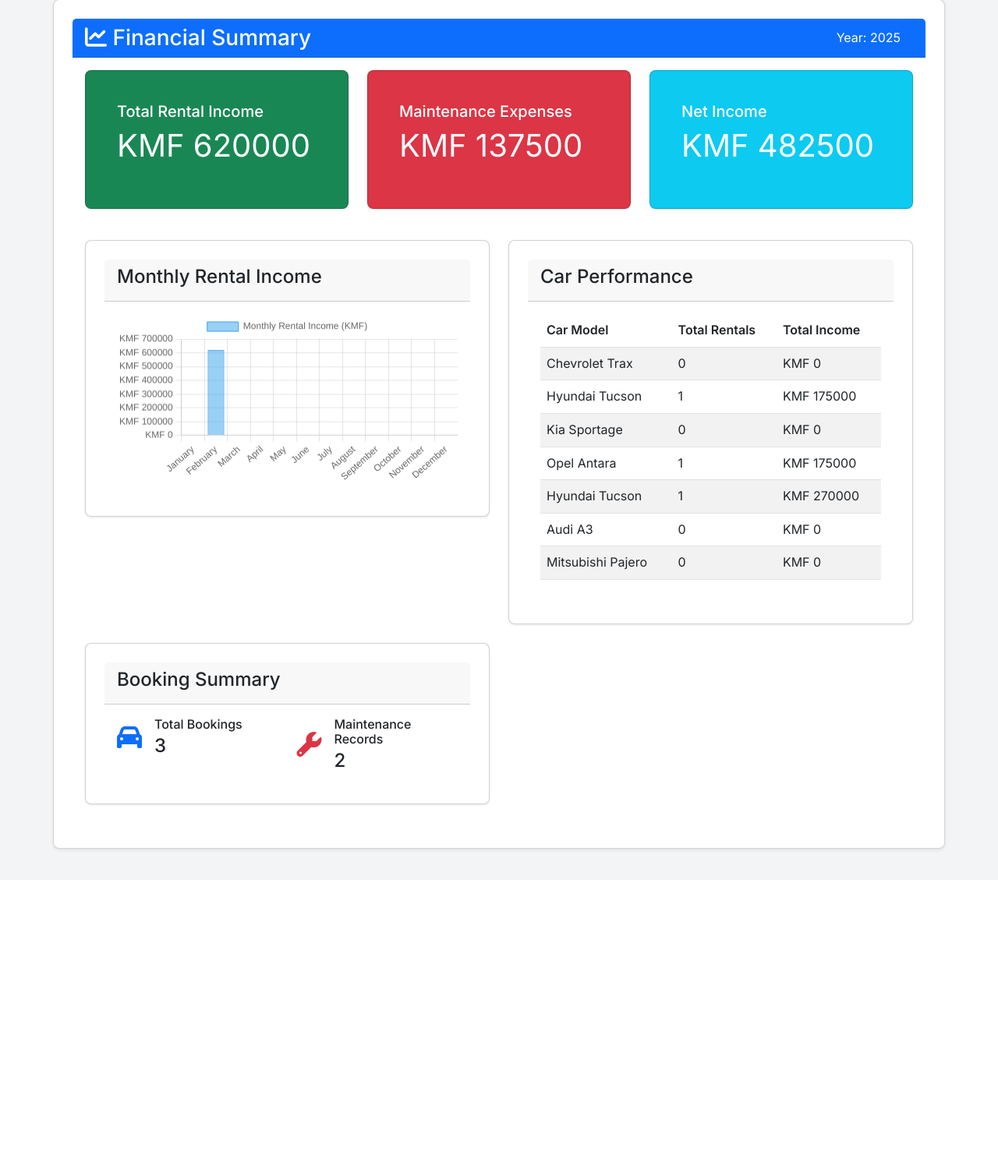
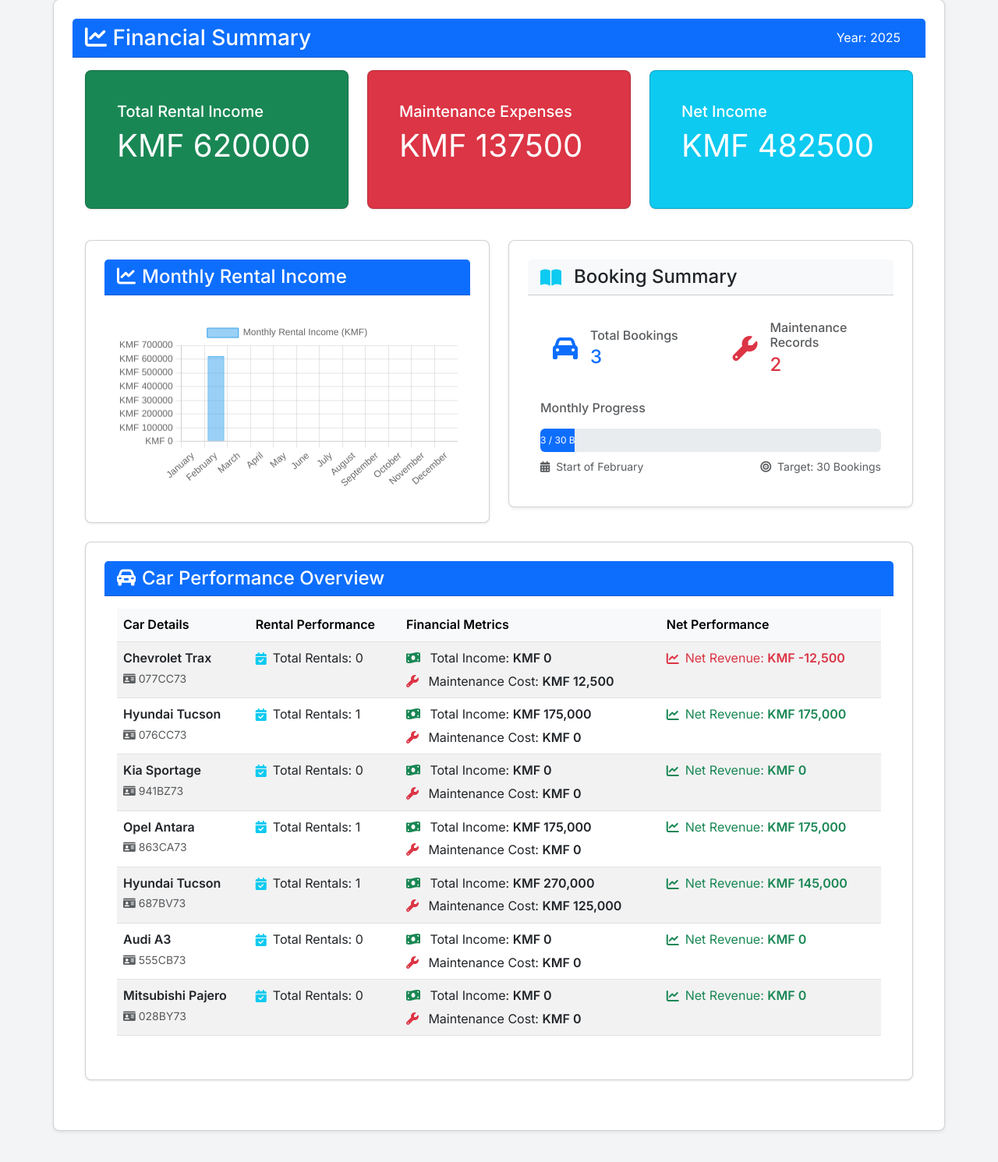
Before and after one commit to carrentcomores/dashboard, a Flask app: page /financial_summary in a window 1280 px wide. Shown: the part 158-1649 px from the top of the page at 78% size. Before the commit the page ends 1253 px from the top, so only its background shows below. Run offline with Flask 3, Linux system fonts and the light colour scheme; a user stored in the database is signed in.

Commit message:
first commit

```diff
--- a/app/routes.py
+++ b/app/routes.py
@@ -1431,12 +1431,39 @@ def financial_summary():
     # Car rental performance
     car_performance = {}
     for car in Car.query.all():
+        # Bookings for this car
         car_bookings = Booking.query.filter_by(car_id=car.id).all()
+
+        # Maintenance records for this car
+        car_maintenance = Maintenance.query.filter_by(car_id=car.id).all()
+
+        # Calculate total maintenance cost
+        total_maintenance_cost = sum(
+            maintenance.cost or 0 for maintenance in car_maintenance
+        )
+
+        # Calculate total income
+        total_income = sum(booking.total_cost or 0 for booking in car_bookings)
+
+        # Calculate net revenue
+        net_revenue = total_income - total_maintenance_cost
+
         car_performance[car.id] = {
-            'model': car.model,
+            'model': car.model or 'Unknown',
+            'license_plate': car.license_plate or 'N/A',
             'total_rentals': len(car_bookings),
-            'total_income': sum(booking.total_cost for booking in car_bookings)
+            'total_income': total_income,
+            'total_maintenance_cost': total_maintenance_cost,
+            'net_revenue': net_revenue
         }
+
+    # Month name conversion
+    month_names = {
+        1: 'January', 2: 'February', 3: 'March',
+        4: 'April', 5: 'May', 6: 'June',
+        7: 'July', 8: 'August', 9: 'September',
+        10: 'October', 11: 'November', 12: 'December'
+    }
 
     # Prepare context
     context = {
@@ -1446,6 +1473,7 @@ def financial_summary():
         'total_deposit': total_deposit,
         'selected_month': selected_month,
         'selected_year': selected_year,
+        'selected_month_name': month_names.get(selected_month, 'Unknown'),
         'months': range(1, 13),
         'today': today,
 
--- a/app/templates/financial_summary.html
+++ b/app/templates/financial_summary.html
@@ -45,70 +45,140 @@
                     <div class="row">
                         <div class="col-md-6">
                             <div class="card mb-4">
-                                <div class="card-header">
-                                    <h4>Monthly Rental Income</h4>
+                                <div class="card-header bg-primary text-white">
+                                    <h4 class="mb-0">
+                                        <i class="fas fa-chart-line me-2"></i>Monthly Rental Income
+                                    </h4>
                                 </div>
                                 <div class="card-body">
-                                    <canvas id="monthlyIncomeChart"></canvas>
+                                    <canvas id="monthlyIncomeChart" class="mt-3"></canvas>
                                 </div>
                             </div>
                         </div>
 
                         <div class="col-md-6">
-                            <div class="card mb-4">
-                                <div class="card-header">
-                                    <h4>Car Performance</h4>
+                            <div class="card mb-4 shadow-sm">
+                                <div class="card-header bg-light">
+                                    <h4 class="mb-0 d-flex align-items-center">
+                                        <i class="fas fa-book-open me-3 text-info"></i>
+                                        <span class="flex-grow-1">Booking Summary</span>
+                                    </h4>
                                 </div>
-                                <div class="card-body">
-                                    <table class="table table-striped">
-                                        <thead>
-                                            <tr>
-                                                <th>Car Model</th>
-                                                <th>Total Rentals</th>
-                                                <th>Total Income</th>
-                                            </tr>
-                                        </thead>
-                                        <tbody>
-                                            {% for car_id, car_data in car_performance.items() %}
-                                            <tr>
-                                                <td>{{ car_data.model }}</td>
-                                                <td>{{ car_data.total_rentals }}</td>
-                                                <td>KMF {{ "%.0f"|format(car_data.total_income) }}</td>
-                                            </tr>
-                                            {% endfor %}
-                                        </tbody>
-                                    </table>
+                                <div class="card-body d-flex flex-column">
+                                    <div class="row flex-grow-1 mb-3">
+                                        <div class="col-6">
+                                            <div class="bg-primary-soft p-3 rounded h-100 d-flex align-items-center">
+                                                <i class="fas fa-car fa-2x me-3 text-primary"></i>
+                                                <div>
+                                                    <h6 class="text-muted mb-1">Total Bookings</h6>
+                                                    <p class="h4 mb-0 text-primary">{{ total_bookings }}</p>
+                                                </div>
+                                            </div>
+                                        </div>
+                                        <div class="col-6">
+                                            <div class="bg-danger-soft p-3 rounded h-100 d-flex align-items-center">
+                                                <i class="fas fa-wrench fa-2x me-3 text-danger"></i>
+                                                <div>
+                                                    <h6 class="text-muted mb-1">Maintenance Records</h6>
+                                                    <p class="h4 mb-0 text-danger">{{ total_maintenance_records }}</p>
+                                                </div>
+                                            </div>
+                                        </div>
+                                    </div>
+                                    <div class="row">
+                                        <div class="col-12">
+                                            <h6 class="text-muted mb-3">Monthly Progress</h6>
+                                            <div class="progress" style="height: 30px;">
+                                                <div class="progress-bar bg-primary" role="progressbar"
+                                                     style="width: {{ (total_bookings / 30 * 100)|round(2) }}%"
+                                                     aria-valuenow="{{ total_bookings }}"
+                                                     aria-valuemin="0"
+                                                     aria-valuemax="30">
+                                                    <span class="align-middle">
+                                                        {{ total_bookings }} / 30 Bookings
+                                                    </span>
+                                                </div>
+                                            </div>
+                                            <div class="d-flex justify-content-between mt-2">
+                                                <small class="text-muted">
+                                                    <i class="fas fa-calendar-alt me-1"></i>
+                                                    Start of {{ selected_month_name }}
+                                                </small>
+                                                <small class="text-muted">
+                                                    <i class="fas fa-bullseye me-1"></i>
+                                                    Target: 30 Bookings
+                                                </small>
+                                            </div>
+                                        </div>
+                                    </div>
                                 </div>
                             </div>
                         </div>
                     </div>
 
                     <div class="row">
-                        <div class="col-md-6">
-                            <div class="card">
-                                <div class="card-header">
-                                    <h4>Booking Summary</h4>
+                        <div class="col-md-12">
+                            <div class="card mb-4">
+                                <div class="card-header bg-primary text-white">
+                                    <h4 class="mb-0">
+                                        <i class="fas fa-car-alt me-2"></i>Car Performance Overview
+                                    </h4>
                                 </div>
                                 <div class="card-body">
-                                    <div class="row">
-                                        <div class="col-6">
-                                            <div class="d-flex align-items-center">
-                                                <i class="fas fa-car fa-2x me-3 text-primary"></i>
-                                                <div>
-                                                    <h6 class="mb-1">Total Bookings</h6>
-                                                    <p class="h4 mb-0">{{ total_bookings }}</p>
-                                                </div>
-                                            </div>
-                                        </div>
-                                        <div class="col-6">
-                                            <div class="d-flex align-items-center">
-                                                <i class="fas fa-wrench fa-2x me-3 text-danger"></i>
-                                                <div>
-                                                    <h6 class="mb-1">Maintenance Records</h6>
-                                                    <p class="h4 mb-0">{{ total_maintenance_records }}</p>
-                                                </div>
-                                            </div>
-                                        </div>
+                                    <div class="table-responsive">
+                                        <table class="table table-hover table-striped">
+                                            <thead class="table-light">
+                                                <tr>
+                                                    <th>Car Details</th>
+                                                    <th>Rental Performance</th>
+                                                    <th>Financial Metrics</th>
+                                                    <th>Net Performance</th>
+                                                </tr>
+                                            </thead>
+                                            <tbody>
+                                                {% for car_id, car_data in car_performance.items() %}
+                                                <tr>
+                                                    <td>
+                                                        <strong>{{ car_data.model }}</strong><br>
+                                                        <small class="text-muted">
+                                                            <i class="fas fa-id-card me-1"></i>{{ car_data.license_plate }}
+                                                        </small>
+                                                    </td>
+                                                    <td>
+                                                        <div class="d-flex align-items-center">
+                                                            <i class="fas fa-calendar-check me-2 text-info"></i>
+                                                            <span>Total Rentals: {{ car_data.total_rentals }}</span>
+                                                        </div>
+                                                    </td>
+                                                    <td>
+                                                        <div class="d-flex flex-column">
+                                                            <div class="mb-1">
+                                                                <i class="fas fa-money-bill-wave me-2 text-success"></i>
+                                                                Total Income: <strong>KMF {{ "{:,.0f}".format(car_data.total_income) }}</strong>
+                                                            </div>
+                                                            <div>
+                                                                <i class="fas fa-wrench me-2 text-danger"></i>
+                                                                Maintenance Cost: <strong>KMF {{ "{:,.0f}".format(car_data.total_maintenance_cost) }}</strong>
+                                                            </div>
+                                                        </div>
+                                                    </td>
+                                                    <td>
+                                                        <div class="d-flex align-items-center">
+                                                            {% if car_data.net_revenue >= 0 %}
+                                                            <i class="fas fa-chart-line me-2 text-success"></i>
+                                                            <span class="text-success">
+                                                            {% else %}
+                                                            <i class="fas fa-chart-line me-2 text-danger"></i>
+                                                            <span class="text-danger">
+                                                            {% endif %}
+                                                                Net Revenue: <strong>KMF {{ "{:,.0f}".format(car_data.net_revenue) }}</strong>
+                                                            </span>
+                                                        </div>
+                                                    </td>
+                                                </tr>
+                                                {% endfor %}
+                                            </tbody>
+                                        </table>
                                     </div>
                                 </div>
                             </div>
```
Also changed, not shown: app/car_rental.db, 1 other file.
